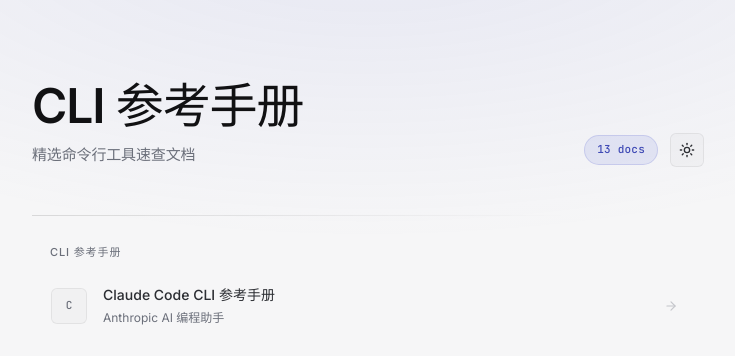
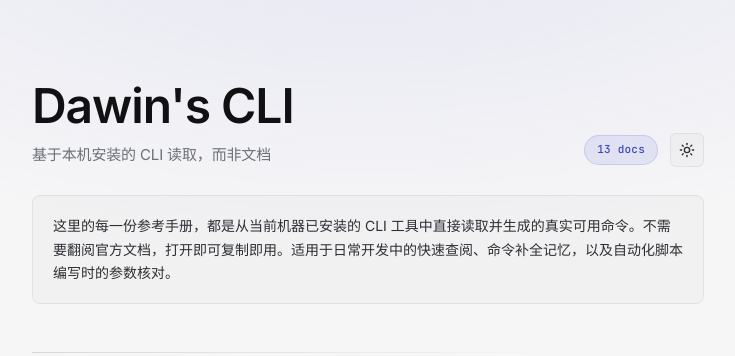
Before and after one commit to Divem/cli-tools-reference, a website: page html/index.html in a window 1280 px wide. Shown: the top 356 px of the page, without its empty margins (272-1007 px from the left). Drawn offline with Linux system fonts and the light colour scheme.

Commit message:
更新 index.html 标题为 Dawin's CLI，添加本机 CLI 简介与使用场景

```diff
--- a/html/index.html
+++ b/html/index.html
@@ -3,7 +3,7 @@
 <head>
     <meta charset="UTF-8">
     <meta name="viewport" content="width=device-width, initial-scale=1.0">
-    <title>CLI 参考手册 - 文档中心</title>
+    <title>Dawin's CLI - 基于本机安装的 CLI 读取</title>
     <link rel="preconnect" href="https://fonts.googleapis.com">
     <link rel="preconnect" href="https://fonts.gstatic.com" crossorigin>
     <link href="https://fonts.googleapis.com/css2?family=Inter:wght@400;500;510;590&family=JetBrains+Mono:wght@400;500&display=swap" rel="stylesheet">
@@ -103,6 +103,17 @@
             font-weight: 400;
             margin-top: 10px;
             letter-spacing: -0.01em;
+        }
+
+        .intro {
+            margin-top: 28px;
+            padding: 18px 20px;
+            background: var(--card-bg);
+            border: 1px solid var(--border);
+            border-radius: var(--radius-card);
+            color: var(--text-secondary);
+            font-size: 0.875rem;
+            line-height: 1.7;
         }
 
         .header-right {
@@ -309,8 +320,8 @@
         <header>
             <div class="header-content">
                 <div class="header-left">
-                    <h1>CLI 参考手册</h1>
-                    <p class="subtitle">精选命令行工具速查文档</p>
+                    <h1>Dawin's CLI</h1>
+                    <p class="subtitle">基于本机安装的 CLI 读取，而非文档</p>
                 </div>
                 <div class="header-right">
                     <span class="doc-count">13 docs</span>
@@ -320,6 +331,7 @@
                     </button>
                 </div>
             </div>
+            <p class="intro">这里的每一份参考手册，都是从当前机器已安装的 CLI 工具中直接读取并生成的真实可用命令。不需要翻阅官方文档，打开即可复制即用。适用于日常开发中的快速查阅、命令补全记忆，以及自动化脚本编写时的参数核对。</p>
         </header>
 
         <div class="divider"></div>
```
